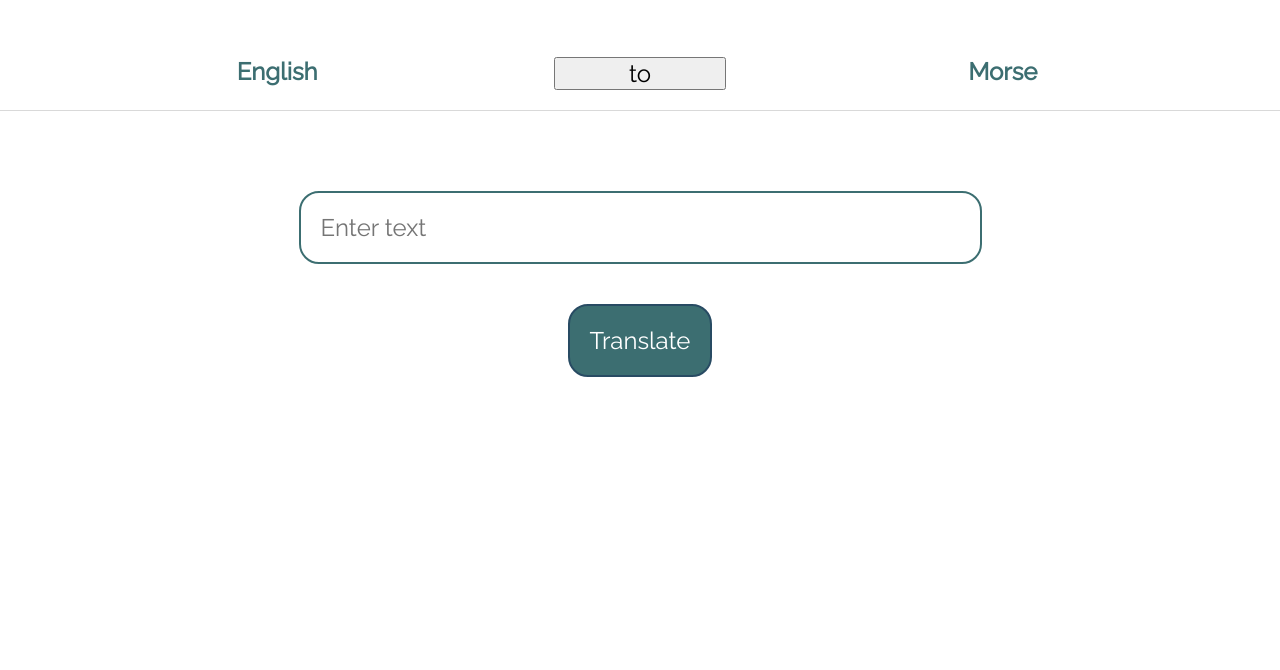
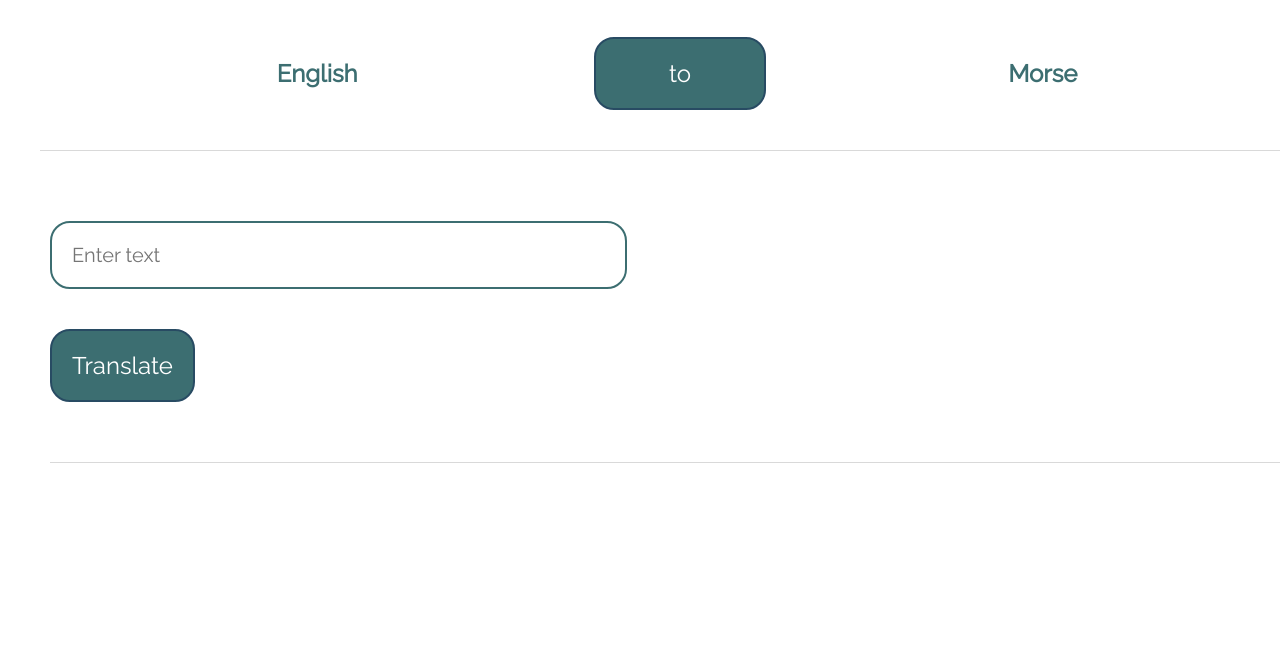
Before and after one commit to shushpan-v-satori/morse-code-translator, a website: page index.html in a window 1280 px wide. Shown: the part 130-800 px from the top of the page. Drawn offline with Linux system fonts and the light colour scheme.

Commit message:
Updated css based on scss changes

```diff
--- a/main.css
+++ b/main.css
@@ -28,24 +28,41 @@ main {
   border-bottom: 1px solid #d9d9d9;
   padding: 20px;
 }
+.languages .languages__toggle {
+  padding: 20px;
+  border: 2px solid #284b63;
+  background-color: #3c6e71;
+  color: #ffffff;
+  border-radius: 20px;
+  margin: 20px 0px;
+}
+.languages .languages__toggle--hover:hover {
+  background-color: #284b63;
+}
+.languages .languages__toggle--click:active {
+  background-color: #ffffff;
+  color: #284b63;
+  font-weight: bold;
+}
 
 .input {
+  margin: 10px;
   padding: 40px 0px;
+  border-bottom: 1px solid #d9d9d9;
+  width: 100vw;
 }
 .input h1 {
   color: #284b63;
 }
-.input .input__block {
-  padding: 20px;
-}
 .input .input__block .input__string {
+  font-size: 20px;
   text-align: start;
   color: #3c6e71;
   border: 2px solid #3c6e71;
   border-radius: 20px;
   padding: 20px;
   outline: none;
-  margin: 20px;
+  margin: 20px 0px;
 }
 .input .input__block .input__translate {
   padding: 20px;
@@ -53,7 +70,7 @@ main {
   background-color: #3c6e71;
   color: #ffffff;
   border-radius: 20px;
-  margin: 20px;
+  margin: 20px 0px;
 }
 .input .input__block .input__translate--hover:hover {
   background-color: #284b63;
@@ -65,41 +82,32 @@ main {
 }
 
 .output {
+  margin: 10px;
   padding: 40px 0px;
+  width: 100vw;
 }
 .output h1 {
   color: #284b63;
 }
 .output .output__string {
+  font-size: 20px;
   text-align: start;
   color: #3c6e71;
   border: 2px solid #3c6e71;
   border-radius: 20px;
-  margin: 20px;
+  margin: 20px 0px;
   padding: 20px;
   outline: none;
 }
 
-header {
-  display: flex;
-  flex-direction: column;
-  justify-items: center;
-  align-items: center;
-  width: 100vw;
-}
-
-@media screen and (min-width: 800px) {
-  header {
-    margin: 40px;
-  }
-}
 main {
   display: flex;
   flex-direction: column;
-  align-items: center;
+  align-items: flex-start;
 }
 main .languages {
   display: grid;
+  align-items: center;
   grid-template-columns: 3fr 1fr 3fr;
   gap: 20px;
   width: 100vw;
@@ -107,17 +115,17 @@ main .languages {
 main .input {
   display: flex;
   flex-direction: column;
-  align-items: center;
+  align-items: flex-start;
 }
 main .input .input__block {
   display: flex;
   flex-direction: column;
-  align-items: center;
+  align-items: flex-start;
 }
 main .output {
   display: flex;
   flex-direction: column;
-  align-items: center;
+  align-items: flex-start;
 }
 
 @media screen and (min-width: 800px) {
```
